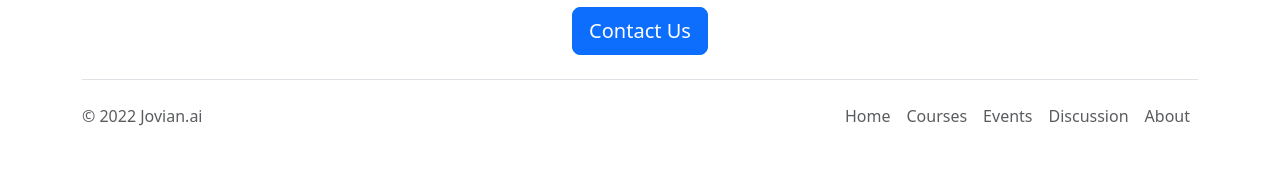
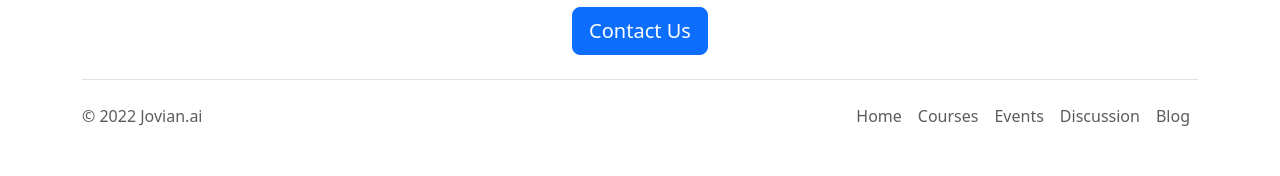
Before and after one commit to Bhavya-1504/jovian-careers-website-v2, a Flask app: page / in a window 1280 px wide. Shown: the part 1355-1531 px from the top of the page. Run offline with Flask 2, Linux system fonts and the light colour scheme.

Commit message:
added blog link

```diff
--- a/templates/footer.html
+++ b/templates/footer.html
@@ -11,7 +11,7 @@
       <li class="nav-item"><a href="https://jovian.ai/learn" class="nav-link px-2 text-muted">Courses</a></li>
       <li class="nav-item"><a href="https://jovian.ai/events" class="nav-link px-2 text-muted">Events</a></li>
       <li class="nav-item"><a href="https://jovian.ai/learn/zero-to-data-analyst-bootcamp/discussions" class="nav-link px-2 text-muted">Discussion</a></li>
-      <li class="nav-item"><a href="https://jovian.ai/about" class="nav-link px-2 text-muted">About</a></li>
+      <li class="nav-item"><a href="https://jovian.ai/blog" class="nav-link px-2 text-muted">Blog</a></li>
     </ul>
   </footer>
 </div>
```
